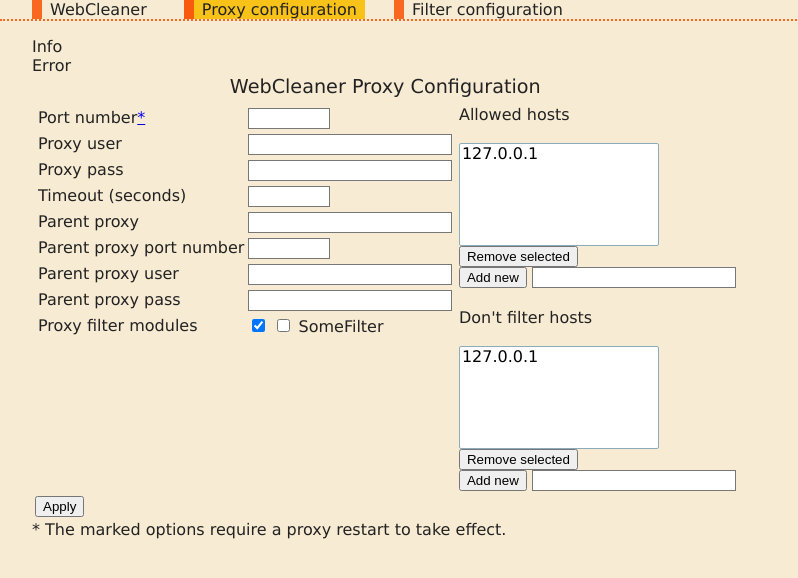
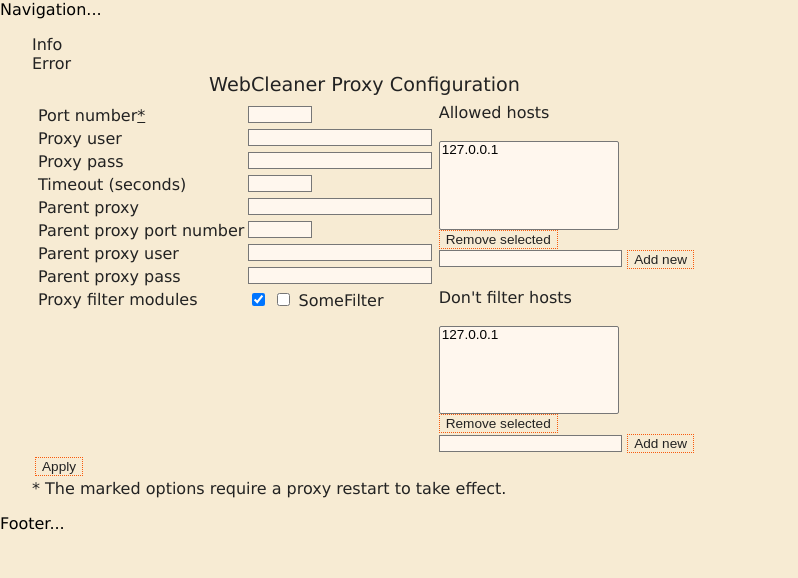
Before and after one commit to HomeRad/TorCleaner, a Python web app: template templates/classic/config.html in a window 1280 px wide. Shown: the top 578 px of the page, without its empty margins (0-798 px from the left). Run offline with Jinja, Linux system fonts and the light colour scheme; the template is opened without the code that fills it, so the values that code supplies are empty.

Commit message:
footer and more layout stuff
git-svn-id: https://webcleaner.svn.sourceforge.net/svnroot/webcleaner/trunk/webcleaner2@1690 e058641e-7c0d-0410-ba67-d7ca6cf85b4a

```diff
--- a/templates/classic/config.html
+++ b/templates/classic/config.html
@@ -5,14 +5,7 @@
 <title tal:content="title">WebCleaner Proxy Configuration</title>
 </head>
 <body>
-<div class="tabs">
-<a href="index.html" class="plain"
- tal:content="t_webcleaner">WebCleaner</a>
-<a href="config.html" class="selected"
- tal:content="t_proxyconf">Proxy configuration</a>
-<a href="filterconfig.html" class="plain"
- tal:content="t_filterconf">Filter configuration</a>
-</div>
+<div metal:use-macro="macros/macros/nav">Navigation...</div>
 
 <div class="content">
 <div tal:repeat="item info">
@@ -36,55 +29,55 @@
 <tr valign="top">
 <td><span tal:replace="port">Port number</span><a href="#restart">*</a></td>
 <td>
-  <input class="context" type="text" name="port" size="5" maxlength="5"
+  <input class="number" type="text" name="port" maxlength="5"
    tal:attributes="value config/strport">
 </td>
 </tr>
 <tr valign="top">
 <td><span tal:replace="proxyuser">Proxy user</span></td>
 <td>
-  <input class="context" type="text" name="proxyuser" size="20"
+  <input class="text" type="text" name="proxyuser"
    tal:attributes="value config/proxyuser">
 </td>
 </tr>
 <tr valign="top">
 <td><span tal:replace="proxypass">Proxy pass</span></td>
 <td>
-  <input class="context" type="password" name="proxypass" value="" size="20">
+  <input class="text" type="password" name="proxypass" value="">
 </td>
 </tr>
 <tr valign="top">
 <td><span tal:replace="timeout">Timeout (seconds)</span></td>
 <td>
-  <input class="context" type="text" name="timeout" value="" size="5" maxlength="5"
+  <input class="number" type="text" name="timeout" value="" maxlength="5"
    tal:attributes="value config/strtimeout">
 </td>
 </tr>
 <tr valign="top">
 <td><span tal:replace="parentproxy">Parent proxy</span></td>
 <td>
-  <input class="context" type="text" name="parentproxy" size="20"
+  <input class="text" type="text" name="parentproxy"
    tal:attributes="value config/parentproxy">
 </td>
 </tr>
 <tr valign="top">
 <td><span tal:replace="parentproxyport">Parent proxy port number</span></td>
 <td>
-  <input class="context" type="text" name="parentproxyport" size="5" maxlength="5"
+  <input class="number" type="text" name="parentproxyport" maxlength="5"
    tal:attributes="value config/strparentproxyport">
 </td>
 </tr>
 <tr valign="top">
 <td><span tal:replace="parentproxyuser">Parent proxy user</span></td>
 <td>
-  <input class="context" type="text" name="parentproxyuser" size="20"
+  <input class="text" type="text" name="parentproxyuser"
    tal:attributes="value config/parentproxyuser">
 </td>
 </tr>
 <tr valign="top">
 <td><span tal:replace="parentproxypass">Parent proxy pass</span></td>
 <td>
-  <input class="context" type="password" name="parentproxypass" value="" size="20">
+  <input class="text" type="password" name="parentproxypass" value="">
 </td>
 </tr>
 <tr valign="top">
@@ -100,40 +93,39 @@
 <td>
 <div tal:replace="allowedhosts">Allowed hosts</div>
 <br>
-<select name="allowedhosts" size="5" multiple style="width:200px;">
+<select name="allowedhosts" multiple size="5">
 <option tal:repeat="host config/allowedhostlist" tal:attributes="value host">
 <span tal:replace="host">127.0.0.1</span>
 </option>
 </select>
 <br>
-<input type="submit" name="delallowed" value="Remove selected"
+<input type="submit" name="delallowed" value="Remove selected" class="submit"
  tal:attributes="value remove">
 <br>
-<input type="submit" name="addallowed" value="Add new"
+<input class="text" type="text" name="newallowed" value="">
+<input type="submit" name="addallowed" value="Add new" class="submit"
  tal:attributes="value add">
-<input class="context" type="text" name="newallowed" value="" size="20">
-
 <br><br>
 
 <div tal:replace="nofilterhosts">Don't filter hosts</div>
 <br>
-<select name="nofilterhosts" size="5" multiple style="width:200px;">
+<select name="nofilterhosts" size="5" multiple>
 <option tal:repeat="host config/nofilterhostlist" tal:attributes="value host"
  tal:content="host">127.0.0.1</option>
 </select>
 <br>
-<input type="submit" name="delnofilter" value="Remove selected"
+<input type="submit" name="delnofilter" value="Remove selected" class="submit"
  tal:attributes="value remove">
 <br>
-<input type="submit" name="addnofilter" value="Add new"
+<input class="text" type="text" name="newnofilter" value="">
+<input type="submit" name="addnofilter" value="Add new" class="submit"
  tal:attributes="value add">
-<input class="context" type="text" name="newnofilter" value="" size="20">
-
 </td>
 </tr>
 <tr>
 <td colspan="2">
-  <input type="submit" value="Apply" tal:attributes="value configapply">
+<input type="submit" value="Apply" class="submit"
+ tal:attributes="value configapply">
 </td>
 </tr>
 </table>
@@ -141,5 +133,7 @@
 <a name="restart">*</a>
 The marked options require a proxy restart to take effect.
 </div>
+
+<div metal:use-macro="macros/macros/footer">Footer...</div>
 </body>
 </html>
--- a/templates/classic/wc.css
+++ b/templates/classic/wc.css
@@ -1,7 +1,6 @@
 body {
     font-family: Verdana, Helvetica, Arial, sans-serif;
     background: #f7ebd3;
-    color: Black;
     margin: 0;
     padding: 0;
 /* These work in IE only, changes the look of the scrollbar + textareas */
@@ -12,6 +11,14 @@ body {
     scrollbar-3dlight-color: #8CACBB;
     scrollbar-shadow-color: #8CACBB;
     scrollbar-arrow-color: #436976;
+}
+
+a {
+    color: #222222;
+}
+
+a:hover {
+    color: black;
 }
 
 div.tabs {
@@ -27,11 +34,11 @@ div.tabs {
 
 div.tabs a {
     /* The normal, unselected tabs. They are all links */
+    color: #222222;
     background: transparent;
     border-left-width: 10px;
     border-left-style: solid;
     border-left-color: #f86821;
-    color: #222222;
     font-weight: normal;
     /*height: 1.2em;*/
     margin-right: 1.5em;
@@ -41,18 +48,18 @@ div.tabs a {
 
 div.tabs a.selected {
     /* The selected tab. There's only one of this */
+    color: #222222;
     background: #f8c218;
     border-left-width: 10px;
     border-left-style: solid;
     border-left-color: #f85b0d;
-    color: #222222;
     font-weight: normal;
 }
 
 div.tabs a:hover {
+    color: black;
     background: #f8c218;
     border-color: #f85b0d;
-    color: black;
 }
 
 div.content {
@@ -66,26 +73,69 @@ form {
     margin: 0;
 }
 
-input.context {
-    font: 100% Verdana, Helvetica, Arial, sans-serif;
+input.text {
+    font-size: 85%;
     border: 1px solid #777777;
-    color: black;
-    background-color: white;
+    color: Black;
+    background: #fff7ee;
     vertical-align: middle;
     margin-bottom: 1px; /* IE bug fix */
     padding: 0 0 0 0.1em;
+    width: 180px;
+}
+
+input.number {
+    font-size: 85%;
+    border: 1px solid #777777;
+    color: Black;
+    background: #fff7ee;
+    vertical-align: middle;
+    margin-bottom: 1px; /* IE bug fix */
+    padding: 0 0 0 0.1em;
+    width: 60px;
+}
+
+input.submit {
+    font-size: 85%;
+    color: #222222;
+    background: transparent;
+    vertical-align: middle;
+    margin-bottom 1px;
+    border: 1px dotted #f85b0d;
+}
+
+input.submit:hover {
+    color: Black;
+    background: #f8c218;
+}
+
+input.submit:focus {
+    color: Black;
+    background: #f8c218;
 }
 
 textarea {
-    border: 1px solid #8cacbb;
+    font-size: 85%;
+    border: 1px solid #777777;
     color: Black;
-    background-color: white;
+    background: #fff7ee;
     width: 88%;
     padding: 0.1em;
 }
 
 select {
-    font: 100% Verdana, Helvetica, Arial, sans-serif;
-    border: 1px solid #8cacbb;
+    font-size: 85%;
+    border: 1px solid #777777;
+    color: Black;
+    background: #fff7ee;
     vertical-align: top;
+    width: 180px;
 }
+
+div.footer {
+    /* the footer container */
+    padding: 1em 2em 1em 2em;
+    color: #555555;
+    text-align: right;
+    font-size: 70%;
+}
```
Also changed, not shown: templates/classic/filterconfig.html (+14 -19 lines), templates/classic/index.html (+3 -8 lines), templates/classic/macros/rules.html (+35 -35 lines).
